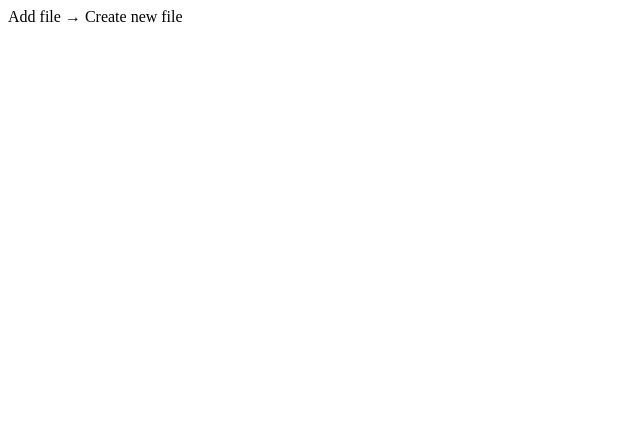
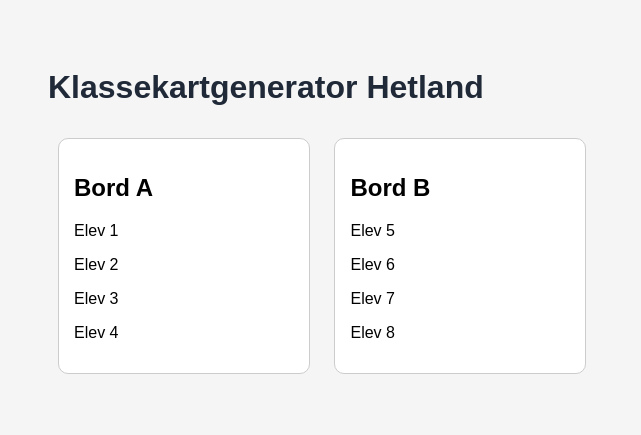
Before and after one commit to frodebru/klassekartgenerator_hetland, a plain HTML site: page index.html in a window 1280 px wide. Shown: the whole page, without its empty margins (0-641 px from the left). Drawn offline with Linux system fonts and the light colour scheme.

Commit message:
Create index.html for Klassekartgenerator Hetland

```diff
--- a/index.html
+++ b/index.html
@@ -1,2 +1,52 @@
-Add file
-→ Create new file
+<!DOCTYPE html>
+<html>
+<head>
+    <meta charset="utf-8">
+    <title>Klassekartgenerator Hetland</title>
+
+    <style>
+        body{
+            font-family: Arial, sans-serif;
+            padding:40px;
+            background:#f5f5f5;
+        }
+
+        h1{
+            color:#1f2937;
+        }
+
+        .table{
+            display:inline-block;
+            width:220px;
+            margin:10px;
+            padding:15px;
+            background:white;
+            border-radius:10px;
+            border:1px solid #ccc;
+            vertical-align:top;
+        }
+    </style>
+</head>
+
+<body>
+
+<h1>Klassekartgenerator Hetland</h1>
+
+<div class="table">
+    <h2>Bord A</h2>
+    <p>Elev 1</p>
+    <p>Elev 2</p>
+    <p>Elev 3</p>
+    <p>Elev 4</p>
+</div>
+
+<div class="table">
+    <h2>Bord B</h2>
+    <p>Elev 5</p>
+    <p>Elev 6</p>
+    <p>Elev 7</p>
+    <p>Elev 8</p>
+</div>
+
+</body>
+</html>
```
